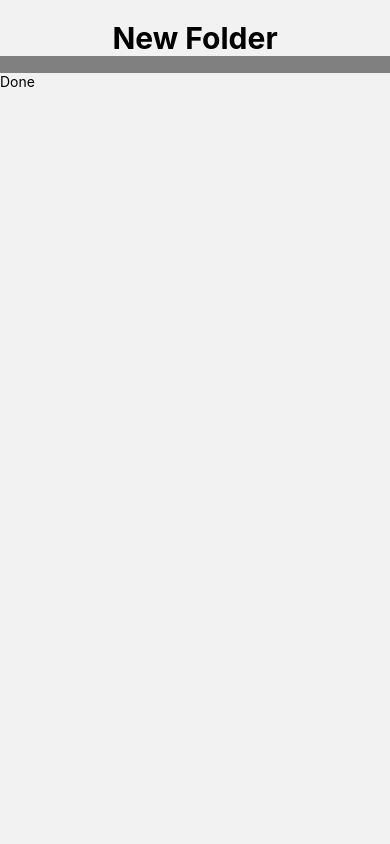
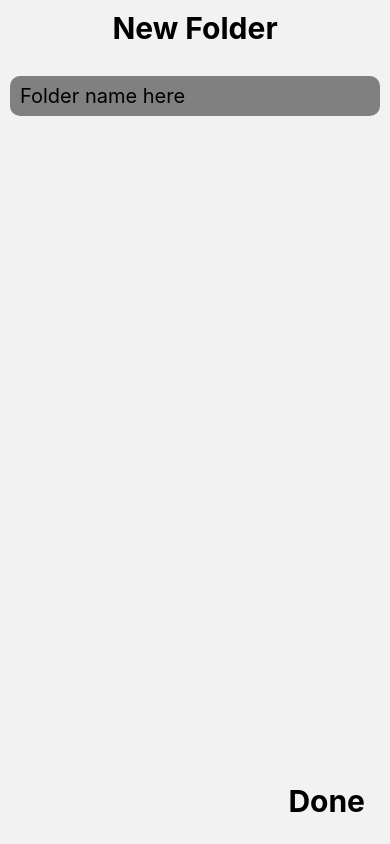
Before and after one commit to kris34/react-notes-app, a React Native app: screen /AddFolders in a window 390 px wide. Built offline with nearby package versions, Linux system fonts and the light colour scheme.

Commit message:
add: positioned the done button to the bot right

```diff
--- a/src/pages/AddFolders.js
+++ b/src/pages/AddFolders.js
@@ -1,20 +1,27 @@
-import React from 'react';
+import React, { useState } from 'react';
 import { StyleSheet, Text, TextInput, TouchableOpacity, View } from 'react-native';
 import { useNavigation } from '@react-navigation/native';
 
 
 const AddFolders = (props) => {
+  const [inputText, setInputText] = useState('')
 
-return (
-    <View style={styles.text}>
+  const clearInputText = () => {
+    setInputText('')
+  }
+
+  return (
+    <View style={styles.container}>
       <Text style={styles.text}>New Folder</Text>
       <View>
-        <TextInput style={styles.input} />
+        <TextInput
+          placeholder={'Folder name here'}
+          style={styles.input} />
+          <TouchableOpacity></TouchableOpacity>
       </View>
-      <View>
-        {/* Button to go back to the "Folders" page */}
+      <View style={styles.buttons_container}>
         <TouchableOpacity onPress={props.closeModal}>
-          <Text>Done</Text>
+          <Text style={styles.button_done}>Done</Text>
         </TouchableOpacity>
       </View>
     </View>
@@ -23,9 +30,7 @@ return (
 
 const styles = StyleSheet.create({
   container: {
-    flex: 1,
-    justifyContent: 'center',
-    alignItems: 'center',
+    flex: 1
   },
   text: {
     textAlign: 'center',
@@ -34,7 +39,26 @@ const styles = StyleSheet.create({
     fontWeight: 'bold'
   },
   input: {
-    backgroundColor: 'grey'
+    backgroundColor: 'grey',
+    margin: 10,
+    borderRadius: 10,
+    height: 40,
+    marginTop: 30,
+    fontSize: 20,
+    paddingLeft: 10
+  },
+  buttons_container: {
+    flexDirection: 'row',
+    justifyContent: 'flex-end', // Align buttons to the end (right)
+    alignItems: 'center',
+    margin: 25,
+    position: 'absolute',
+    bottom: 0,
+    right: 0,
+  },
+  button_done: {
+    fontWeight: 'bold',
+    fontSize: 30
   }
 });
 
--- a/src/pages/Folders.js
+++ b/src/pages/Folders.js
@@ -30,7 +30,7 @@ const Folders = props => {
           onBackdropPress={toggleModal}
           onBackButtonPress={toggleModal}>
           <View style={styles.modal}>
-            <AddFolders closeModal={toggleModal} />
+            <AddFolders closeModal={toggleModal}  />
           </View>
         </Modal>
         <TouchableOpacity onPress={navigateHome} style={styles.back_button}>
--- a/src/pages/Home.js
+++ b/src/pages/Home.js
@@ -82,7 +82,6 @@ const styles = StyleSheet.create({
     flexDirection: 'row',
     alignItems: 'center',
     margin: 25,
-    borderColor: 'black',
   },
   title: {
     fontWeight: 'bold',
```
